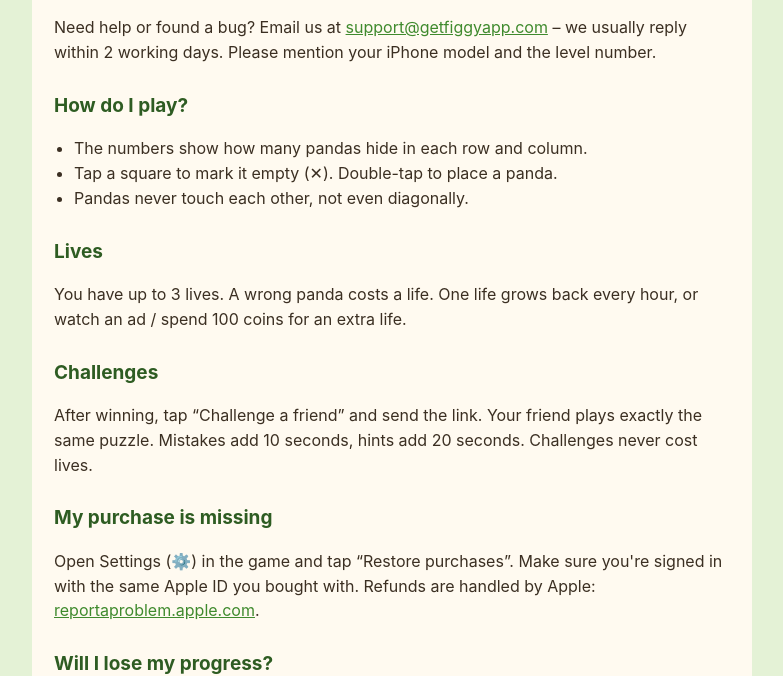
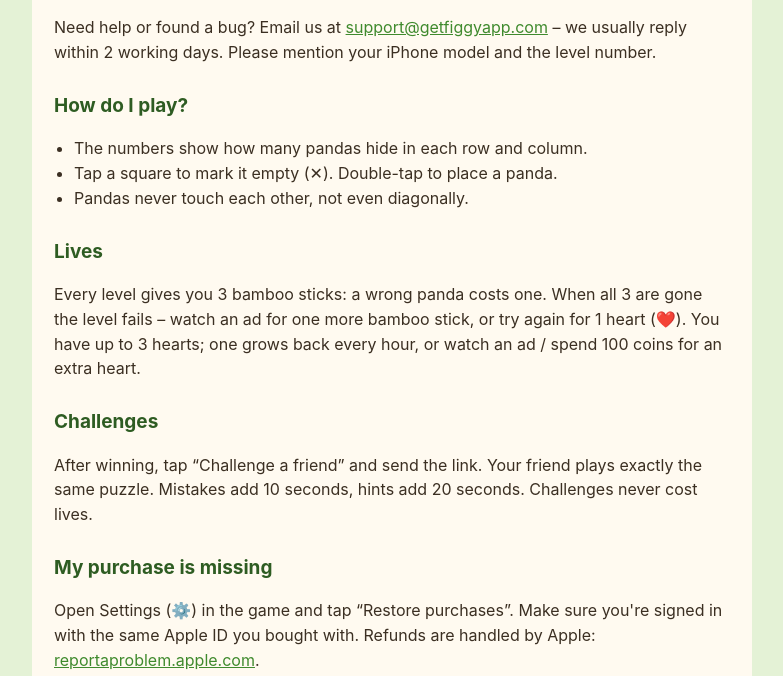
Before and after one commit to iristrav/pandapeek, a plain HTML site: page support.html in a window 1280 px wide. Shown: the part 124-800 px from the top of the page, without its empty margins (248-1031 px from the left). Drawn offline with Linux system fonts and the light colour scheme.

Commit message:
Support: bamboo per level, hearts outside
Co-Authored-By: Claude Opus 5.5 <noreply@anthropic.com>
Claude-Session: https://claude.ai/code/session_01NB66uCtWJE2nocj6hecsjg

```diff
--- a/support.html
+++ b/support.html
@@ -12,7 +12,7 @@
 <li>Pandas never touch each other, not even diagonally.</li></ul>
 
 <h2>Lives</h2>
-<p>You have up to 3 lives. A wrong panda costs a life. One life grows back every hour, or watch an ad / spend 100 coins for an extra life.</p>
+<p>Every level gives you 3 bamboo sticks: a wrong panda costs one. When all 3 are gone the level fails – watch an ad for one more bamboo stick, or try again for 1 heart (❤️). You have up to 3 hearts; one grows back every hour, or watch an ad / spend 100 coins for an extra heart.</p>
 
 <h2>Challenges</h2>
 <p>After winning, tap “Challenge a friend” and send the link. Your friend plays exactly the same puzzle. Mistakes add 10 seconds, hints add 20 seconds. Challenges never cost lives.</p>
```
